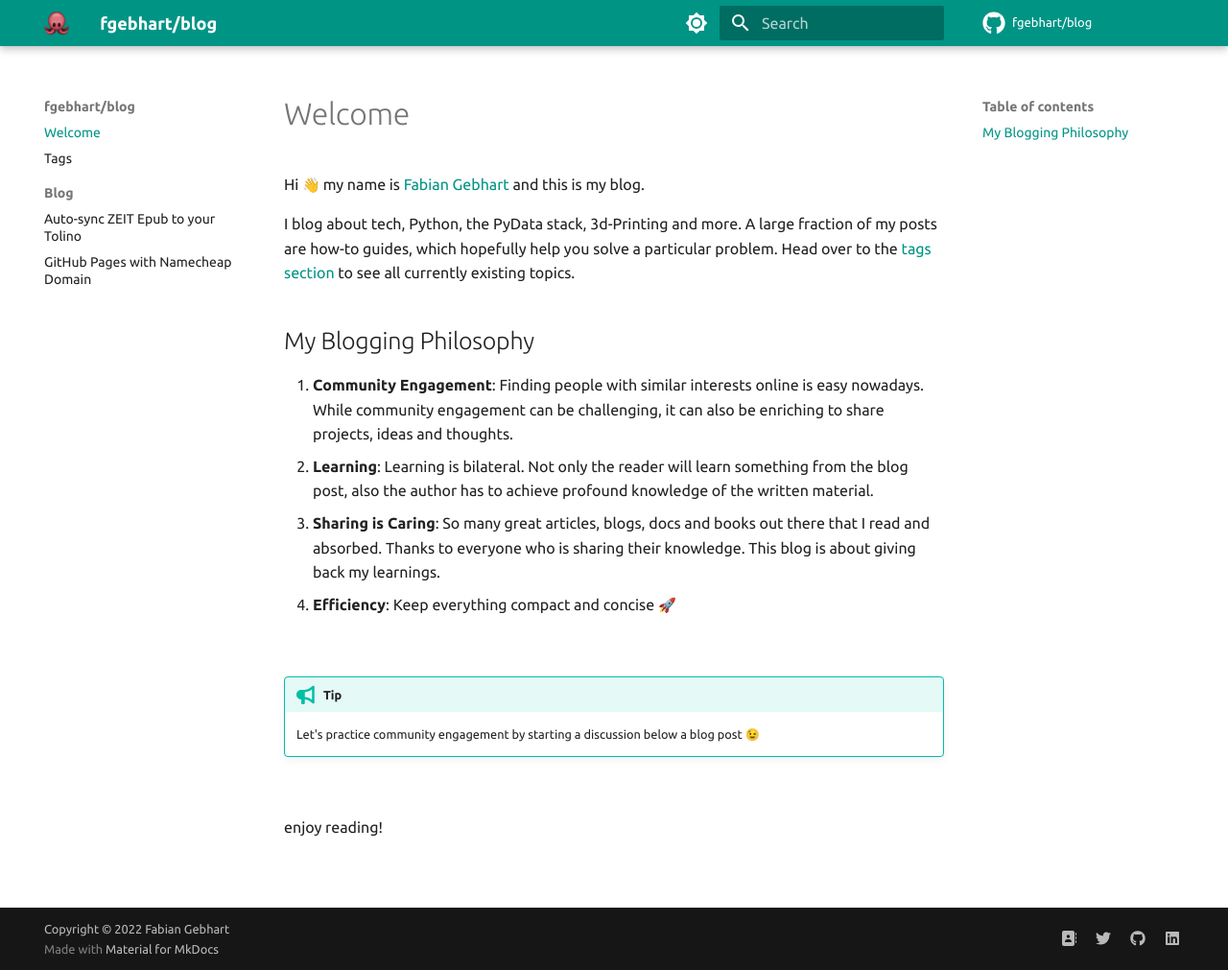
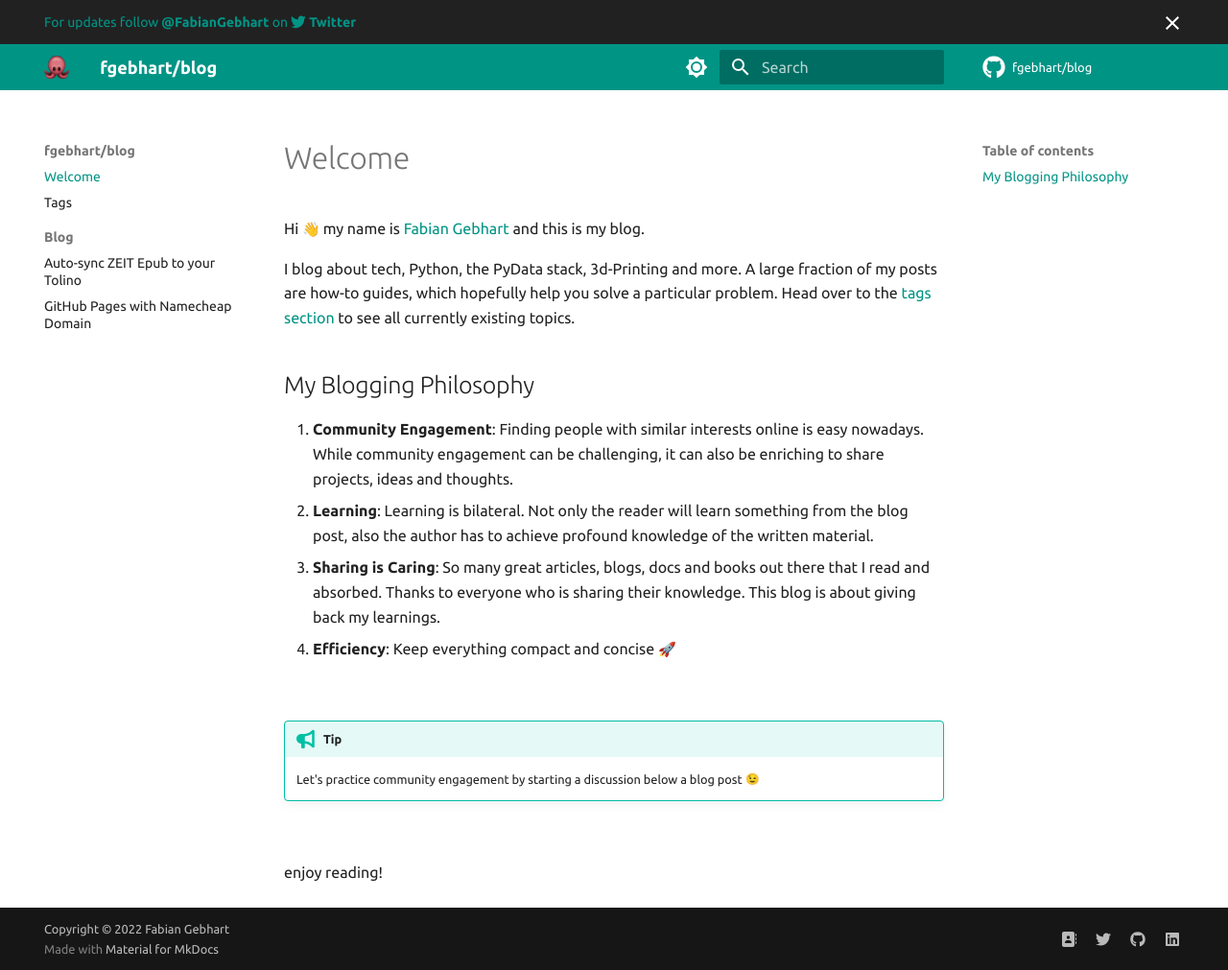
Before and after one commit to fgebhart/blog, an MkDocs documentation site: the page built from docs/index.md, in a window 1280 px wide and 1011 px high. Shown: the whole window at 96% size. Built offline with MkDocs 1.6.1 and Material for MkDocs 9.7.7, drawn with Linux system fonts in a browser that asks for light colours; emoji names are drawn with the system emoji font; comment, search, counter and statistics services are not loaded.

Commit message:
ENH: add announcement with twitter link to header

```diff
--- a/mkdocs.yml
+++ b/mkdocs.yml
@@ -45,6 +45,7 @@ theme:
     - navigation.sections   # Disable sections once blog posts number increases
     - navigation.top
     - header.autohide
+    - announce.dismiss
 
 plugins:
   - search
--- /dev/null
+++ b/overrides/main.html
@@ -0,0 +1,11 @@
+{% extends "base.html" %}
+
+{% block announce %}
+    <a href="https://twitter.com/FabianGebhart">
+        For updates follow <strong>@FabianGebhart</strong> on
+        <span class="twemoji twitter">
+            {% include ".icons/fontawesome/brands/twitter.svg" %}
+        </span>
+        <strong>Twitter</strong>
+    </a>
+{% endblock %}
```
